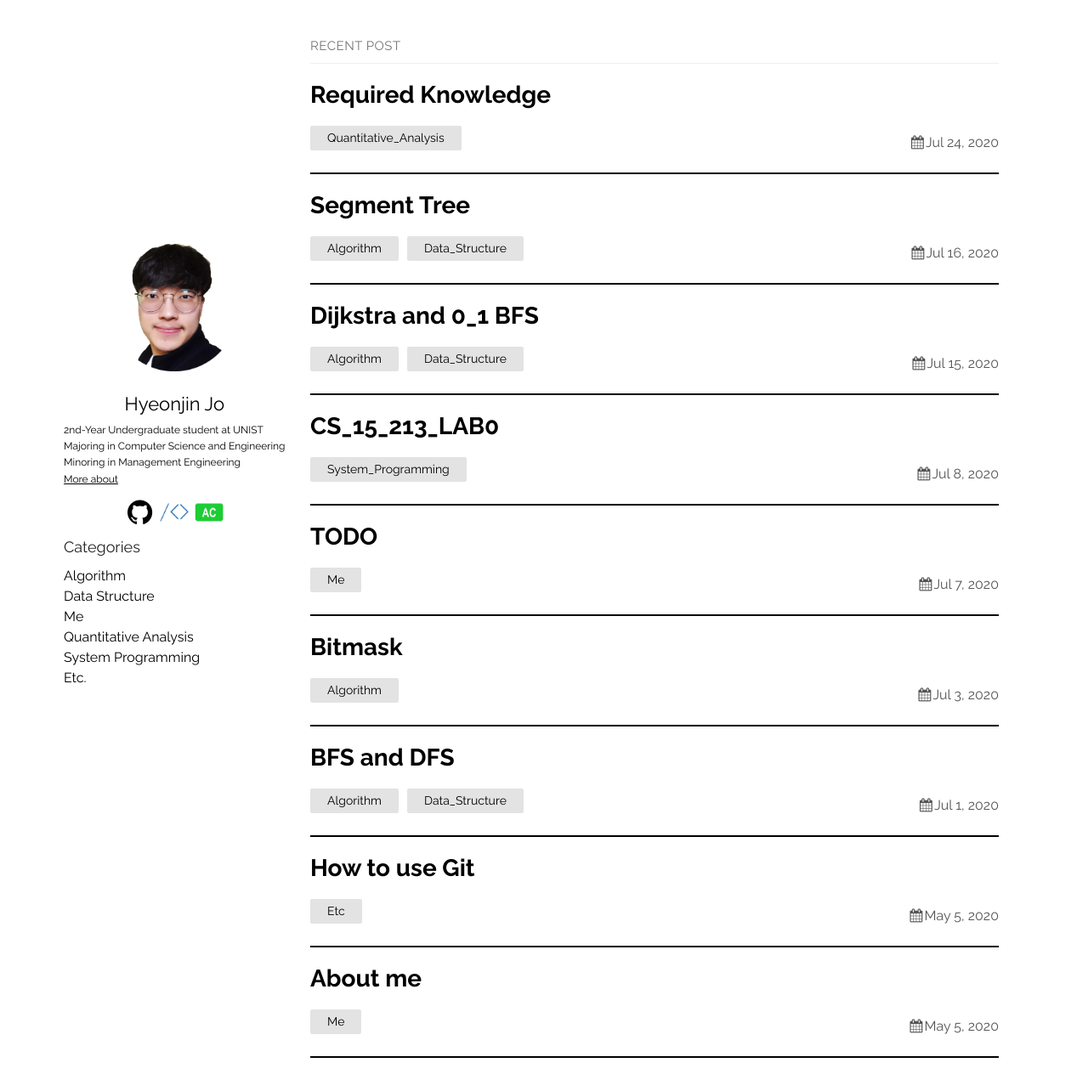
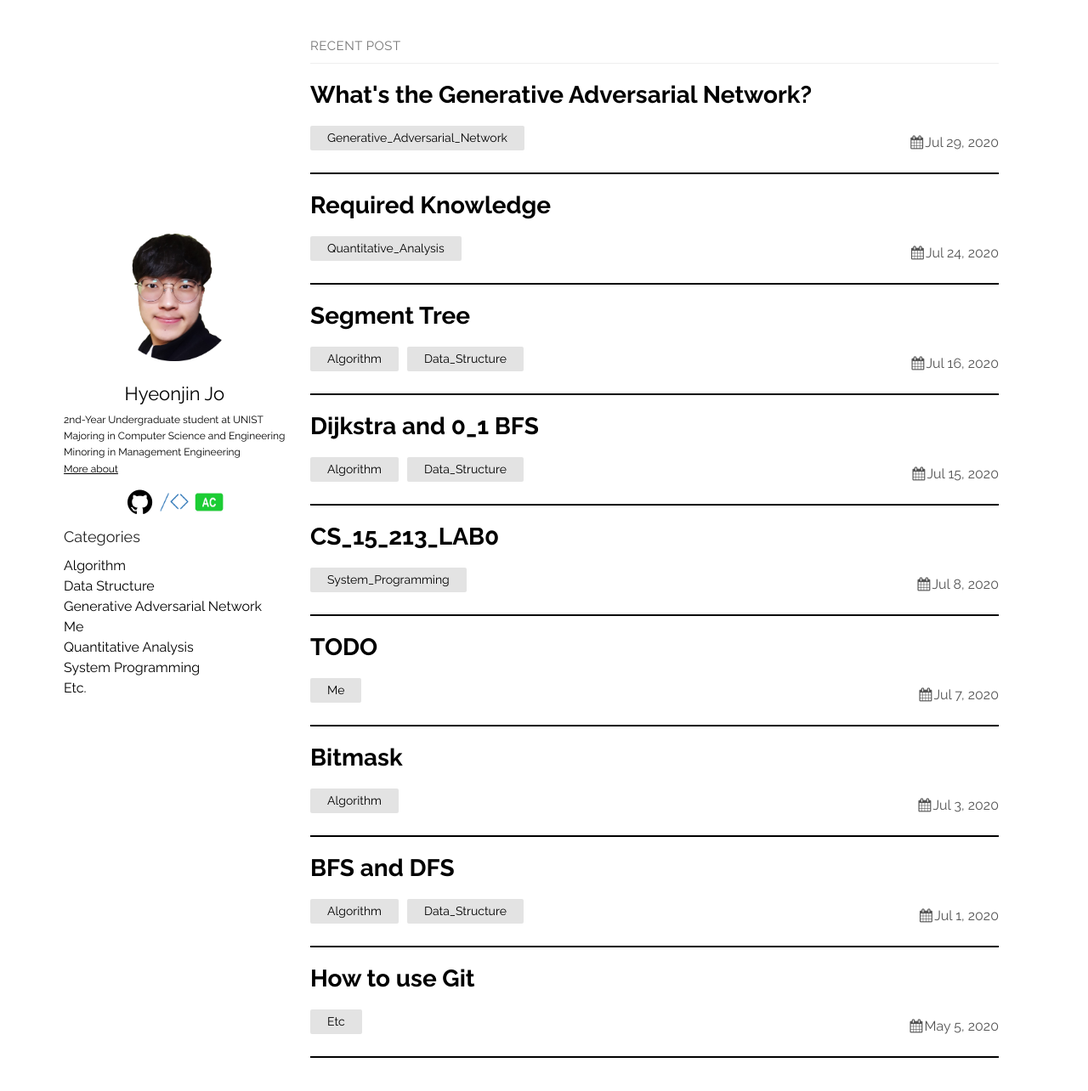
Before and after one commit to thinkin9/thinkin9.github.io, a Jekyll site: the page built from index.md, in a window 1280 px wide and 1290 px high. Shown: the top 1284 px of the window at 85% size. Built offline with Jekyll 4.4.1, drawn with Linux system fonts in a browser that asks for light colours.

Commit message:
20200730

```diff
--- a/_layouts/default.html
+++ b/_layouts/default.html
@@ -66,6 +66,13 @@
             {% endfor %}
           </ul>
         </li>
+        <li><a href="/category/Generative_Adversarial_Network.html">Generative Adversarial Network</a>
+          <ul>
+            {% for post in site.categories["Generative_Adversarial_Network"] %}
+            <li><a href="{{ site.baseurl }}{{ post.url }}">{{ post.title }}</a href="">
+            {% endfor %}
+          </ul>
+        </li>
         <li><a href="/category/Me.html">Me</a>
           <ul>
             {% for post in site.categories["Me"] %}
```
Also changed, not shown: _posts/2020-05-05-About-me.markdown (+9 -8 lines), _posts/2020-07-29-What's-the-Generative-Adversarial-Network.markdown (added, +19 -0 lines), category/Generative_Adversarial_Network.md (added, +4 -0 lines).
